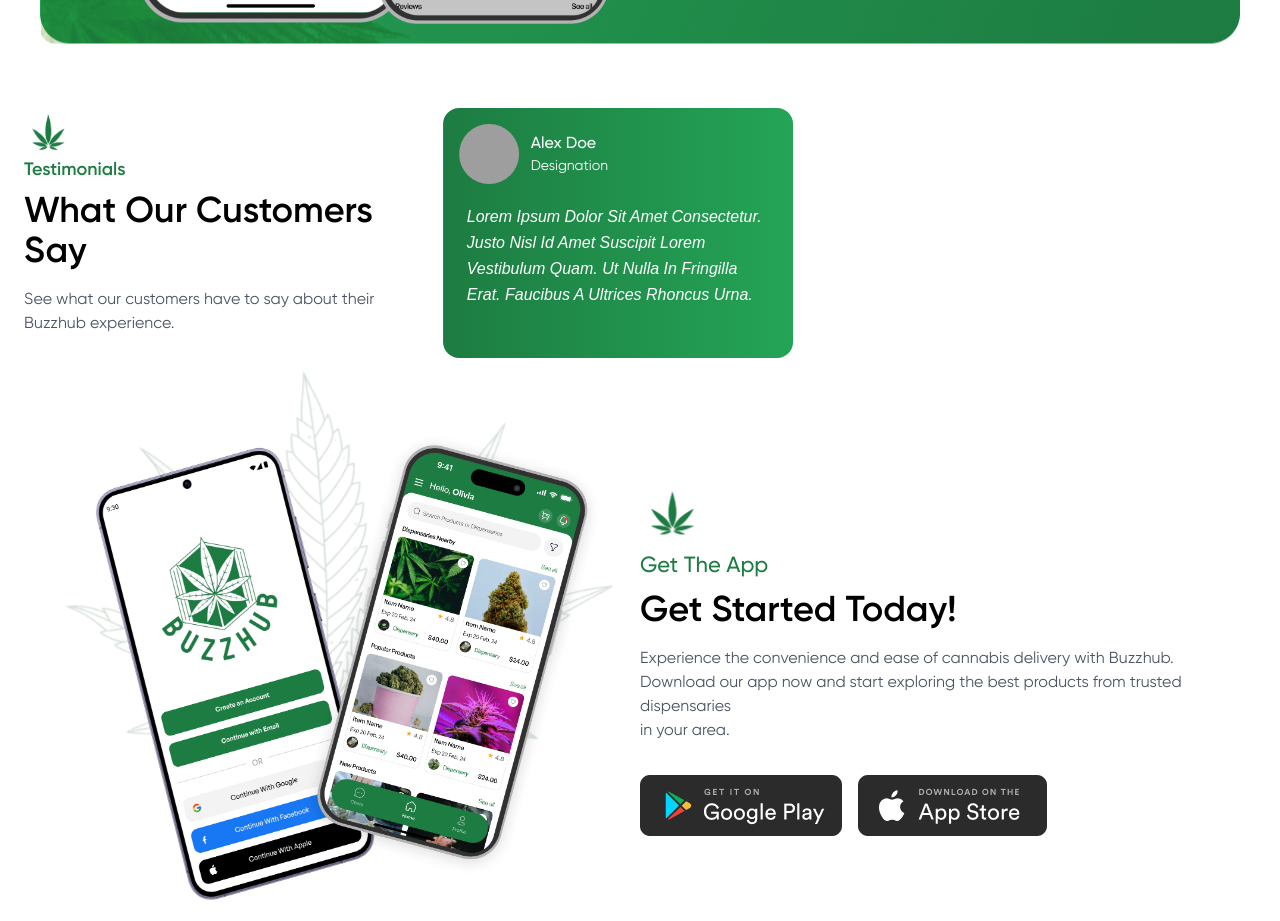
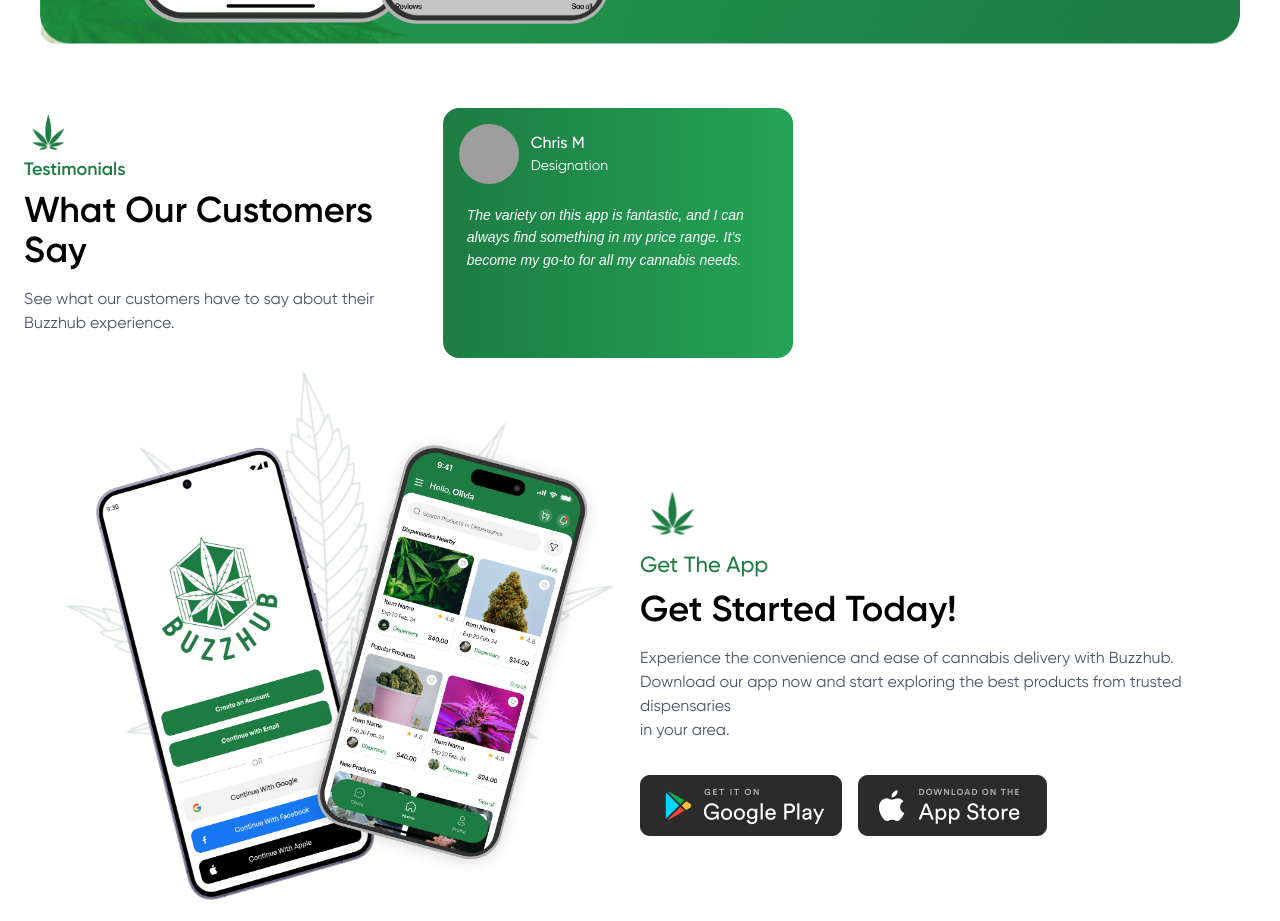
Before and after one commit to dignitestudios-dev/BuzzHub-Landing-Page, a React (Vite) app: page / in a window 1280 px wide. Shown: the part 3480-4401 px from the top of the page. Built offline with nearby package versions, Linux system fonts and the light colour scheme; grey boxes are pictures that could not be loaded; a web font is replaced by a local one.

Commit message:
Update Testimonials.jsx

```diff
--- a/src/components/Testimonials.jsx
+++ b/src/components/Testimonials.jsx
@@ -5,27 +5,27 @@
   const [testimonials] = useState([
     {
       id: 1,
-      name: 'Ryan Cooper',
+      name: 'Mike D',
       designation: 'Designation',
       message:
-        'Lorem Ipsum Dolor Sit Amet Consectetur. Justo Nisl Id Amet Suscipit Lorem Vestibulum Quam. Ut Nulla In Fringilla Erat. Faucibus A Ultrices Rhoncus Urna.',
-      image: 'https://i.pravatar.cc/50?img=2',
+        'I love how convenient this app makes everything. My order arrives quickly, and the discreet packaging is a big plus!',
+      image: 'https://i.pravatar.cc/50?img=12',
     },
     {
       id: 2,
-      name: 'Simmi Pal',
+      name: 'Jamie L',
       designation: 'Designation',
       message:
-        'Lorem Ipsum Dolor Sit Amet Consectetur. Justo Nisl Id Amet Suscipit Lorem Vestibulum Quam. Ut Nulla In Fringilla Erat. Faucibus A Ultrices Rhoncus Urna.',
-      image: 'https://i.pravatar.cc/50?img=3',
+        'The recommendations in the app are spot on! I always find something new to try, and the support team is just a message away.',
+      image: 'https://i.pravatar.cc/50?img=13',
     },
     {
       id: 3,
-      name: 'Alex Doe',
+      name: 'Chris M',
       designation: 'Designation',
       message:
-        'Lorem Ipsum Dolor Sit Amet Consectetur. Justo Nisl Id Amet Suscipit Lorem Vestibulum Quam. Ut Nulla In Fringilla Erat. Faucibus A Ultrices Rhoncus Urna.',
-      image: 'https://i.pravatar.cc/50?img=4',
+        'The variety on this app is fantastic, and I can always find something in my price range. It’s become my go-to for all my cannabis needs.',
+      image: 'https://i.pravatar.cc/50?img=14',
     },
   ]);
 
@@ -71,7 +71,7 @@
                 ${currentIndex === index ? 'bg-gradient-to-r from-[#1D7C42] to-[#24A456] text-white' : 'bg-white border border-gray-300 text-[#969696]'}
                 w-[350px] h-[250px] flex-shrink-0 mx-2
                 md:w-[350px] md:h-[250px]
-                mobile:w-[80%] mobile:h-auto mobile:mx-auto`}
+                mobile:w-[90%] mobile:h-auto mobile:mx-auto mobile:p-2 mobile:my-2`}
             >
               <div className="flex items-center space-x-3 mb-3">
                 <img
@@ -88,7 +88,7 @@
                   </p>
                 </div>
               </div>
-              <p className="text-[16px] p-2 font-extralight leading-relaxed italic">{testimonial.message}</p>
+              <p className="text-[14px] p-2 font-extralight leading-relaxed italic">{testimonial.message}</p>
             </div>
           ))}
         </div>
@@ -96,17 +96,34 @@
 
       <style jsx>{`
         @media (max-width: 768px) {
-          .mobile\:w-\[80\%] {
-            width: 80%;  // smaller size for wider phones
+          .mobile\:w-\[90\%] {
+            width: 90%;  // Reduce card width on smaller devices
           }
           .mobile\:h-auto {
-            height: auto;  // Allow height to adjust based on content
+            height: auto;  // Adjust height to content
+          }
+          .mobile\:p-2 {
+            padding: 8px;  // Reduce padding inside the cards
+          }
+          .mobile\:my-2 {
+            margin-top: 8px;
+            margin-bottom: 8px;  // Reduce margin between cards
           }
         }
 
         @media (max-width: 375px) {
-          .mobile\:w-\[80\%] {
-            width: 85%;  // slightly larger for very small screens like 375px width
+          .mobile\:w-\[90\%] {
+            width: 90%;  // Ensure the card takes 90% of the screen width on iPhone SE
+          }
+          .mobile\:text-[12px] {
+            font-size: 12px;  // Reduce font size for small screens
+          }
+          .mobile\:p-2 {
+            padding: 6px;  // Further reduce padding for small screens
+          }
+          .mobile\:my-2 {
+            margin-top: 4px;
+            margin-bottom: 4px;  // Further reduce margin for very small screens
           }
         }
       `}</style>
```
